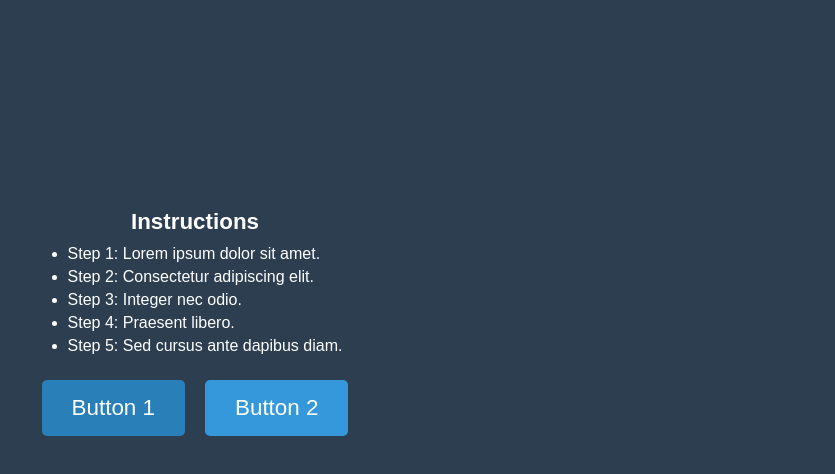
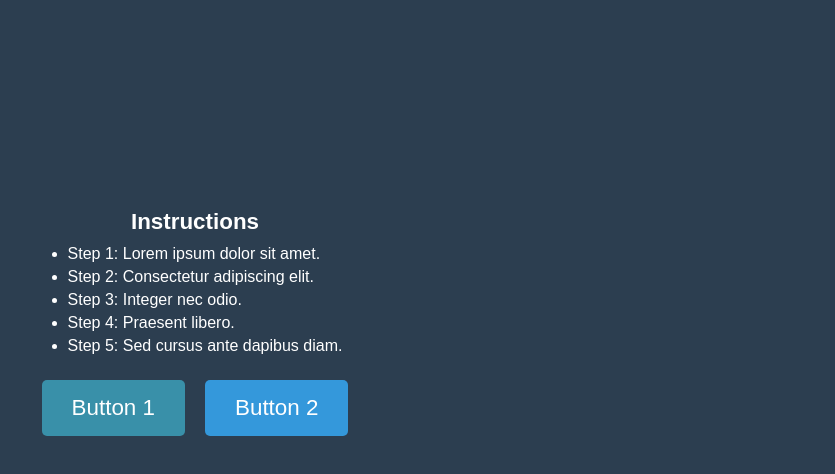
Before and after one commit to RyanHarang/ClassSync, a plain HTML site: page html/index.html in a window 1280 px wide. In both pictures the pointer is over the button "Button 1". Shown: the part 78-552 px from the top of the page, without its empty margins (445-1280 px from the left). Drawn offline with Linux system fonts and the light colour scheme.

Commit message:
Updating boilerplate

```diff
--- a/css/styles.css
+++ b/css/styles.css
@@ -63,6 +63,7 @@ body {
   transition: background-color 0.3s ease;
 }
 
-.btn:hover {
-  background-color: #2980b9;
+.btn:hover,
+.btn:focus {
+  background-color: #3990a9;
 }
--- a/html/index.html
+++ b/html/index.html
@@ -8,7 +8,9 @@
   </head>
 
   <body>
-    <header class="title">ClassSync</header>
+    <header>
+      <h1 class="title">ClassSync</h1>
+    </header>
     <section class="content">
       <h2 class="subtitle">Instructions</h2>
       <ul class="instructions-list">
```
